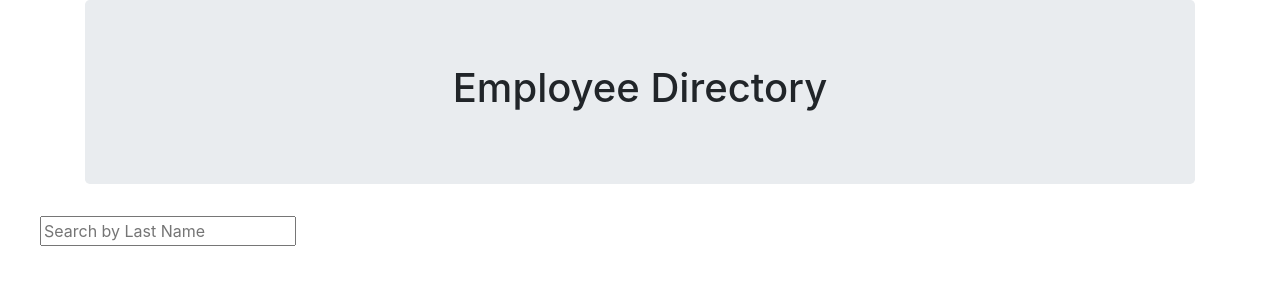
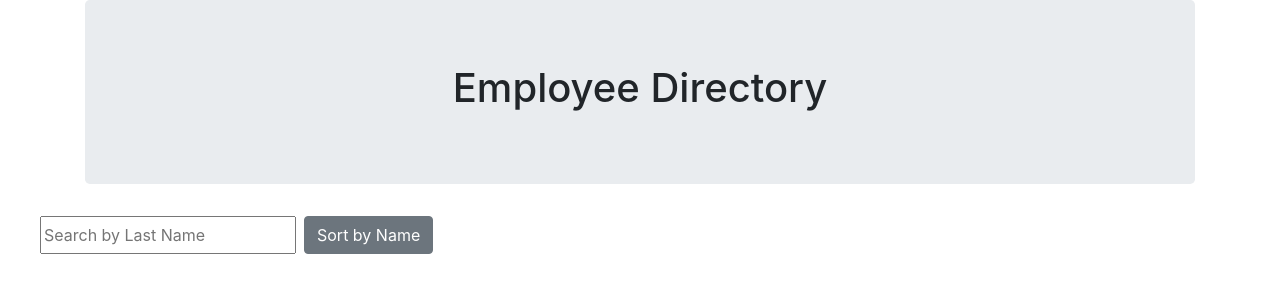
Before and after one commit to hhutku/employeeDirectory, a React (Create React App) app: page / in a window 1280 px wide. Shown: the top 300 px of the page. Built offline with nearby package versions, Linux system fonts and the light colour scheme; no server answers.

Commit message:
sorting func added

```diff
--- a/src/component/Main/index.js
+++ b/src/component/Main/index.js
@@ -2,13 +2,14 @@ import React, {useState,useEffect} from 'react'
 import useAPI from '../../utils/useAPI'
 import Search from '../Search'
 import Jumbo from '../Jumbo'
-
+import ButtonContext from '../../utils/ButtonContext'
 
 const Main = () => {
 
     const [search, setSearch] = useState("");
     const [result, setResult] = useState([]);
     const [filteredResult, setFilteredResult] = useState([]);
+    const [sorted, setSorted] = useState(false);
 
     useAPI(setResult)
 
@@ -21,14 +22,27 @@ const Main = () => {
 
     console.log(result)
     console.log(filteredResult)
+    console.log(sorted)
+
+    const handleSortByName = () => {
+
+        if (!sorted) {
+            setFilteredResult(result.sort((a, b) => (a.name.first > b.name.first) ? 1 : -1));
+            setSorted(true);
+        } else {
+            setFilteredResult(result.sort((a, b) => (a.name.first > b.name.first) ? -1 : 1));
+            setSorted(false);
+        }
+    }
 
 
     return (
         <div>
+            <ButtonContext.Provider value={handleSortByName}>
             <Jumbo />
             <Search setSearch={setSearch} />
        <h1>{search}</h1>
-
+           </ButtonContext.Provider>
         </div>
     )
 }
--- a/src/component/Search/index.js
+++ b/src/component/Search/index.js
@@ -1,8 +1,8 @@
-import React from "react";
-
+import React,{useContext} from "react";
+import ButtonContext from '../../utils/ButtonContext'
 
 const Search = ({setSearch}) => {
-
+    const  handleSortByName  = useContext(ButtonContext);
 
     return (
 
@@ -15,7 +15,8 @@ const Search = ({setSearch}) => {
 
                     onChange={(e)=>setSearch(e.target.value)}
                 />
-
+             <button  className="btn btn-secondary "
+                  onClick={handleSortByName} >Sort by Name</button>
 
             </div>
         </div>
--- /dev/null
+++ b/src/utils/ButtonContext.js
@@ -0,0 +1,5 @@
+import React from "react";
+
+const ButtonContext = React.createContext();
+
+export default ButtonContext;
```
